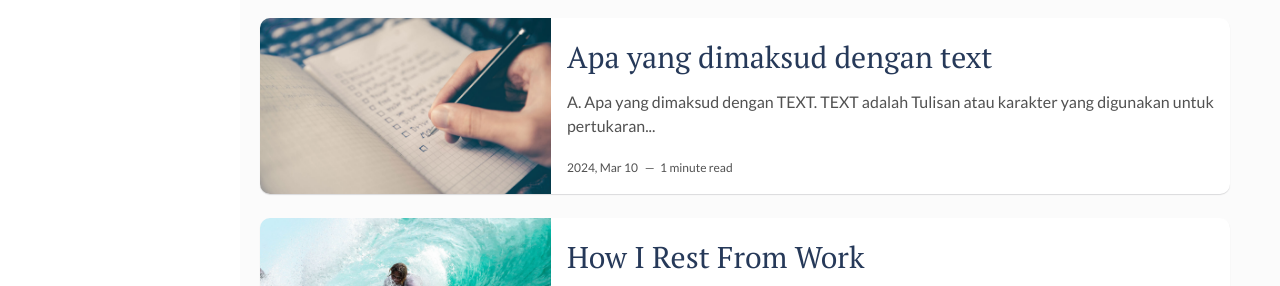
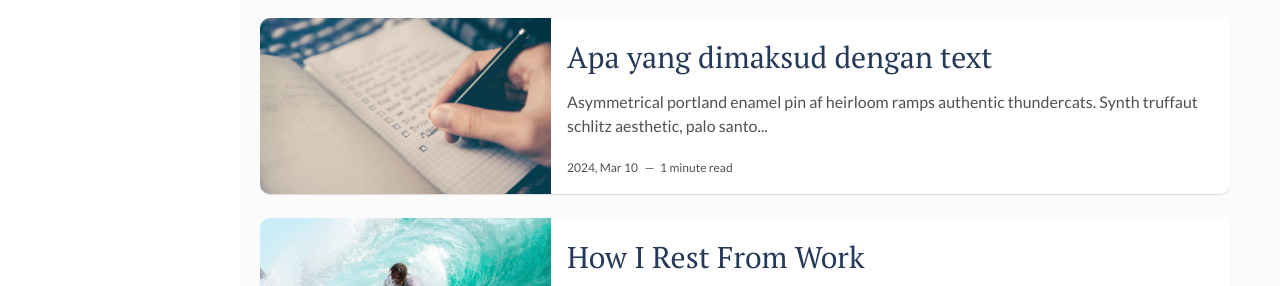
Before and after one commit to Kiaaa06/Kia, a Jekyll site: the page built from index.html, in a window 1280 px wide and 1256 px high. Shown: the part 202-488 px from the top of the window. Built offline with Jekyll 4.4.1, drawn with Linux system fonts in a browser that asks for light colours; the list of posts is cut into pages by our own code; part of the change alters nothing that is shown.

Commit message:
Update 2017-09-12-how-to-start-programming.markdown

```diff
--- a/_posts/2017-09-12-how-to-start-programming.markdown
+++ b/_posts/2017-09-12-how-to-start-programming.markdown
@@ -6,6 +6,8 @@ description: You’ll find this post in your `_posts` directory. Go ahead and ed
 img: software.jpg # Add image post (optional)
 tags: [Productivity, Learn] # add tag
 ---
+
+Asymmetrical portland enamel pin af heirloom ramps authentic thundercats. Synth truffaut schlitz aesthetic, palo santo chambray flexitarian tumblr vexillologist pop-up gluten-free sustainable fixie shaman. Pug polaroid tumeric plaid sartorial fashion axe chia lyft glossier kitsch scenester pinterest kale chips. Blog etsy umami fashion axe shoreditch. Prism chambray heirloom, drinking vinegar portland paleo slow-carb. Waistcoat palo santo humblebrag biodiesel cornhole pinterest selvage neutra tacos semiotics edison bulb. Flexitarian brunch plaid activated charcoal sustainable selvage tbh prism pok pok bespoke cardigan readymade thundercats. Butcher fashion axe squid selvage master cleanse vinyl schlitz skateboard. Lomo shaman man bun keffiyeh asymmetrical listicle. Kickstarter trust fund fanny pack post-ironic wayfarers swag kitsch. Shaman pug kale chips meh squid.
 
 #### A. Apa yang dimaksud dengan TEXT.
 
```
